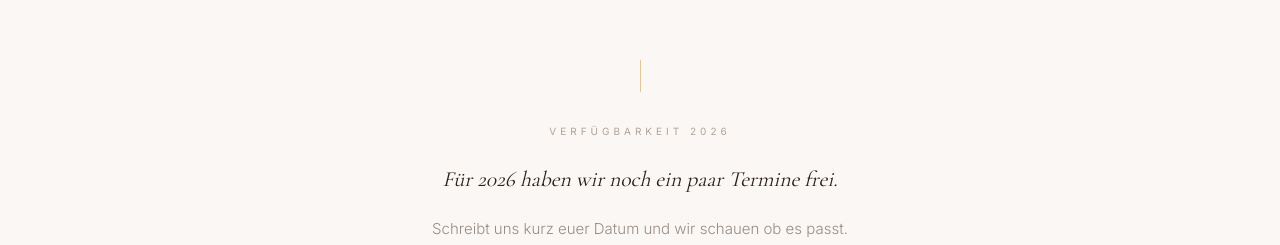
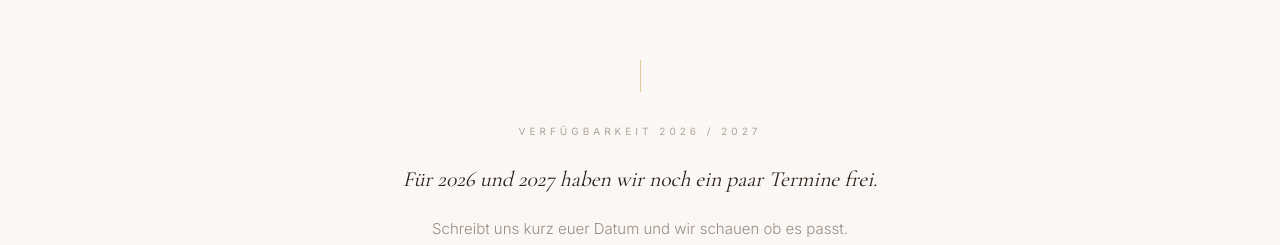
Before and after one commit to Amoriva-Films/personal-website, a Next.js app: page / in a window 1280 px wide. Shown: the part 5560-5805 px from the top of the page. Built offline with nearby package versions, Linux system fonts and the light colour scheme.

Commit message:
copy: BegrenztTermine 2026/2027

```diff
--- a/components/BegrenztTermine.jsx
+++ b/components/BegrenztTermine.jsx
@@ -16,12 +16,12 @@ export default function BegrenztTermine() {
           <div style={{ width: '1px', height: '32px', background: '#C4973A', opacity: 0.5, margin: '0 auto 2rem' }} />
 
           <p style={{ fontFamily: sans, fontSize: '10px', letterSpacing: '0.4em', textTransform: 'uppercase', color: '#B0A498', marginBottom: '1.5rem', fontWeight: 400 }}>
-            Verfügbarkeit 2026
+            Verfügbarkeit 2026 / 2027
           </p>
 
           <h2 style={{ fontFamily: serif, fontStyle: 'italic', fontSize: '1.35rem', fontWeight: 400, color: '#2C1F18', lineHeight: 1.5, marginBottom: '1.25rem' }}>
-            Für 2026 haben wir noch
-            ein paar Termine frei.
+            Für 2026 und 2027 haben wir
+            noch ein paar Termine frei.
           </h2>
 
           <p style={{ fontFamily: sans, fontSize: '15px', lineHeight: 1.85, color: '#9A8C82', marginBottom: '2rem', fontWeight: 300 }}>
```
